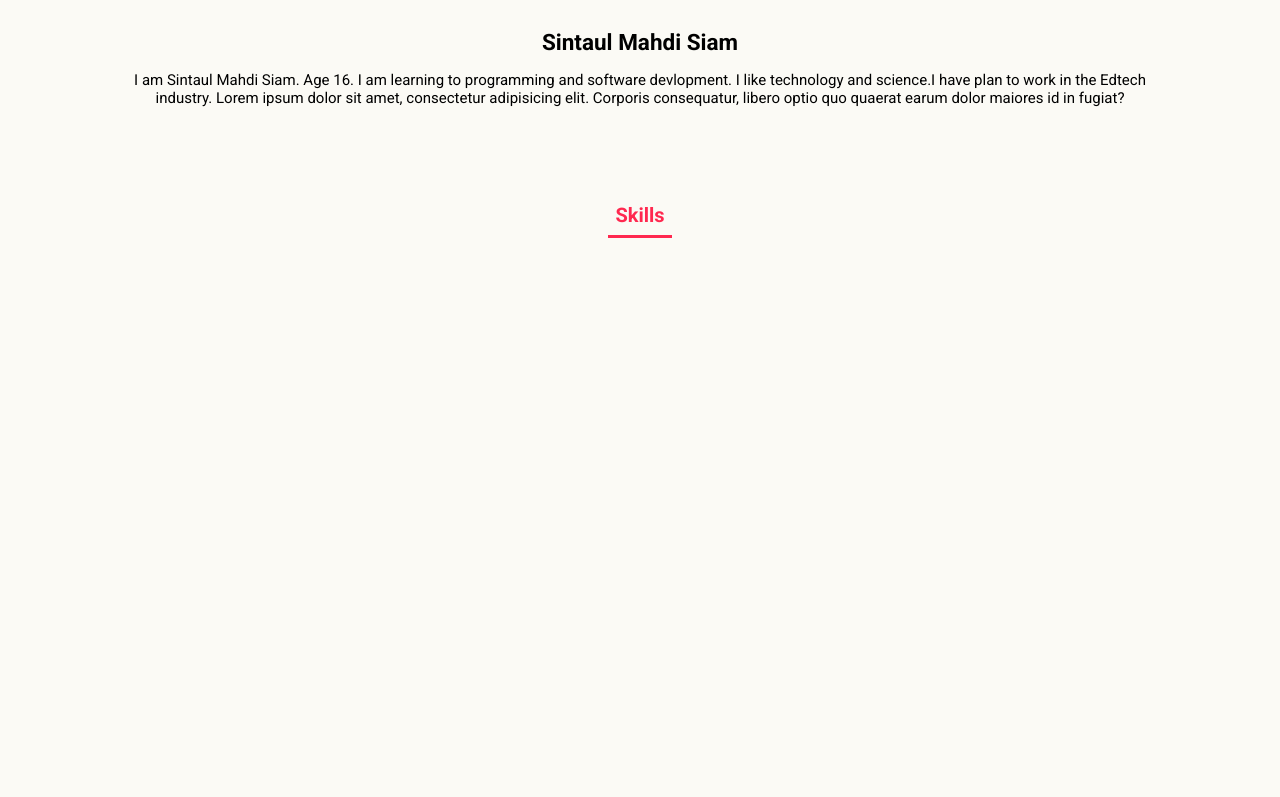
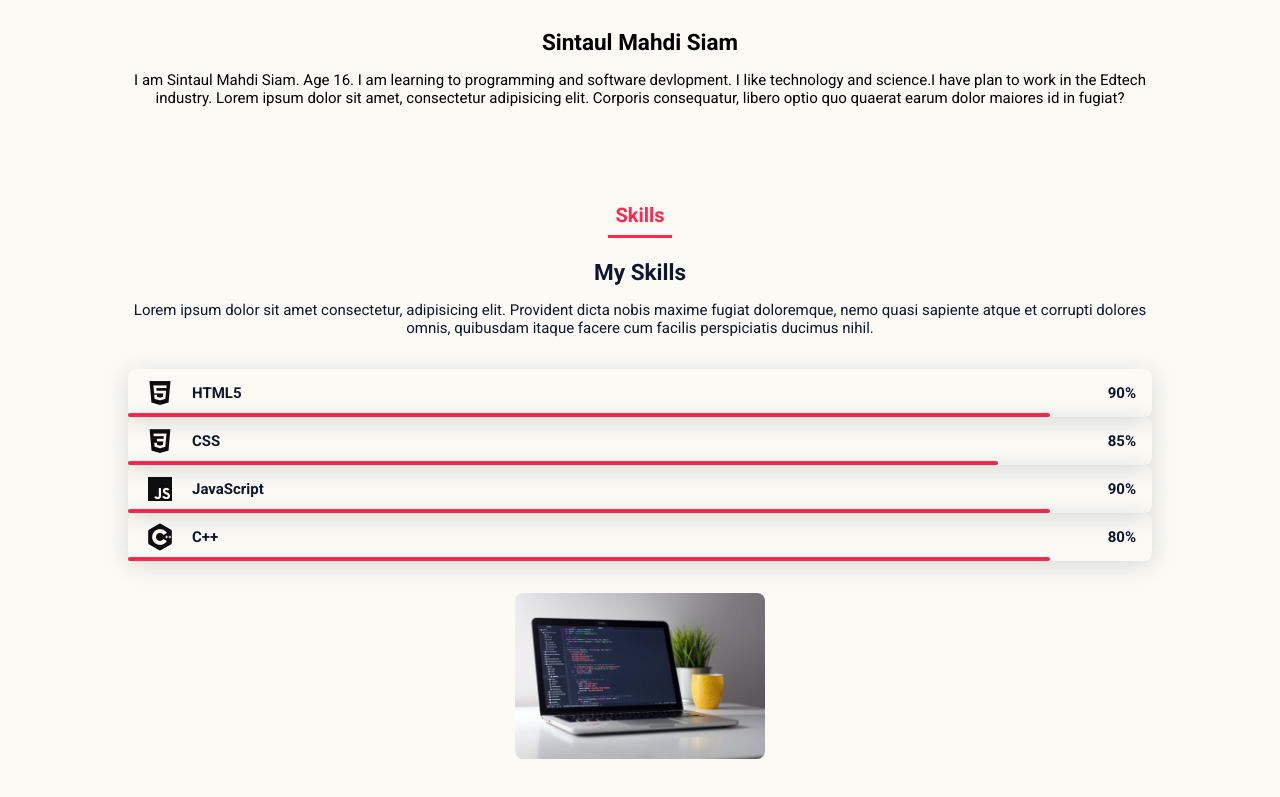
Before and after one commit to sintaulsiam/responsive-portfolio, a website built with Parcel: page src/index.html in a window 1280 px wide. Shown: the part 1069-1866 px from the top of the page. Before the commit the page ends 1408 px from the top, so only its background shows below. Built offline with nearby package versions, Linux system fonts and the light colour scheme; a web font is replaced by a local one.

Commit message:
skills section done

```diff
--- a/src/index.html
+++ b/src/index.html
@@ -6,8 +6,10 @@
     <meta charset="UTF-8">
     <meta http-equiv="X-UA-Compatible" content="IE=edge">
     <meta name="viewport" content="width=device-width, initial-scale=1.0">
+    <link href='https://unpkg.com/boxicons@2.1.2/css/boxicons.min.css' rel='stylesheet'>
     <link rel="preconnect" href="https://fonts.googleapis.com">
     <link rel="preconnect" href="https://fonts.gstatic.com" crossorigin>
+
     <link
         href="https://fonts.googleapis.com/css2?family=Bebas+Neue&family=Patua+One&family=Roboto:wght@400;500;700&display=swap"
         rel="stylesheet">
@@ -72,6 +74,67 @@
 
         <section class="skill section" id=about>
             <h2 class="section-title">Skills</h2>
+            <div class="skills__container bd-grid">
+                <div>
+                    <h2 class="skills__subtitle">My Skills</h2>
+                    <p class="skills__text">Lorem ipsum dolor sit amet consectetur, adipisicing elit. Provident dicta
+                        nobis maxime fugiat doloremque, nemo quasi sapiente atque et corrupti dolores omnis, quibusdam
+                        itaque facere cum facilis perspiciatis ducimus nihil.
+                    </p>
+
+                    <div class="skills_data">
+                        <div class="skills__names">
+                            <i class='bx bxl-html5 skills__icon'></i>
+                            <span class="skills__name">HTML5</span>
+                        </div>
+                        <div class="skills__bar skills__html">
+
+                        </div>
+                        <div>
+                            <span class="skills__percentage">90%</span>
+                        </div>
+                    </div>
+                    <div class="skills_data">
+                        <div class="skills__names">
+                            <i class='bx bxl-css3 skills__icon'></i>
+                            <span class="skills__name">CSS</span>
+                        </div>
+                        <div class="skills__bar skills__css">
+
+                        </div>
+                        <div>
+                            <span class="skills__percentage">85%</span>
+                        </div>
+                    </div>
+                    <div class="skills_data">
+                        <div class="skills__names">
+                            <i class='bx bxl-javascript skills__icon'></i>
+                            <span class="skills__name">JavaScript</span>
+                        </div>
+                        <div class="skills__bar skills__js">
+
+                        </div>
+                        <div>
+                            <span class="skills__percentage">90%</span>
+                        </div>
+                    </div>
+                    <div class="skills_data">
+                        <div class="skills__names">
+                            <i class='bx bxl-c-plus-plus skills__icon'></i>
+                            <span class="skills__name">C++</span>
+                        </div>
+                        <div class="skills__bar skills__cpp">
+
+                        </div>
+                        <div>
+                            <span class="skills__percentage">80%</span>
+                        </div>
+                    </div>
+                </div>
+                <div>
+                    <img src="../assets/skills-img.jpg" alt="" class="skills__img">
+                </div>
+            </div>
         </section>
 
     </main>
--- a/src/scss/style.scss
+++ b/src/scss/style.scss
@@ -82,7 +82,7 @@ html {
 }
 
 body {
-  margin: var(--header-height);
+  margin: var(--header-height) 1rem 1rem 1rem;
   font-family: var(--body-font);
   font-size: var(--normarl-font-size);
   // background-color: var(--background-color);
@@ -346,3 +346,66 @@ a {
     }
   }
 }
+
+.skills__container {
+  row-gap: 2rem;
+  text-align: center;
+}
+
+.skills__subtitle {
+  margin-bottom: var(--mb-2);
+}
+
+.skills__text {
+  margin-bottom: var(--mb-4);
+}
+
+.skills_data {
+  display: flex;
+  justify-content: space-between;
+  align-items: center;
+  position: relative;
+  font-weight: var(--font-semi);
+  padding: 0.5rem 1rem;
+  border-radius: 0.5rem;
+  box-shadow: 0px 4px 25px rgba(14, 36, 49, 0.15);
+}
+
+.skills__icon {
+  font-size: 2rem;
+  margin-right: var(--mb-2);
+  color: var(--first-color);
+}
+
+.skills__names {
+  display: flex;
+  align-items: center;
+}
+
+.skills__bar {
+  position: absolute;
+  left: 0;
+  bottom: 0;
+  background-color: var(--second-color);
+  height: 0.25rem;
+  border-radius: 0.5rem;
+  z-index: var(--z-back);
+}
+
+.skills__html {
+  width: 90%;
+}
+.skills__css {
+  width: 85%;
+}
+.skills__js {
+  width: 90%;
+}
+.skills__cpp {
+  width: 90%;
+}
+
+.skills__img {
+  border-radius: 0.5rem;
+  width: 250px;
+}
```
Also changed, not shown: assets/skills-img.jpg (added).
